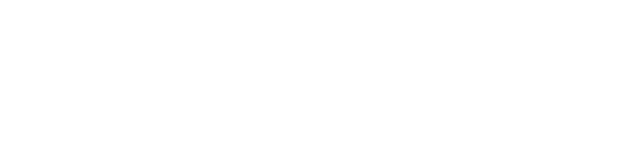
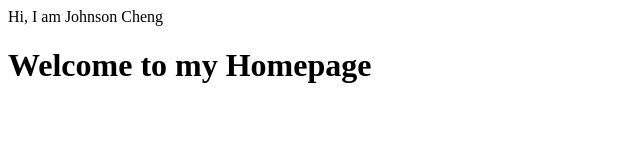
Before and after one commit to johnson890415/johnson0415.github.io, a plain HTML site: page index.html in a window 1280 px wide. Shown: the whole page, without its empty margins (0-640 px from the left). Drawn offline with Linux system fonts and the light colour scheme.

Commit message:
Update index.html

```diff
--- a/index.html
+++ b/index.html
@@ -2,3 +2,9 @@
   <head>
   <title> Hsiang Cheng's Homepage</title>
   </head>
+
+  <body>
+  Hi, I am Johnson Cheng
+  <h1> Welcome to my Homepage </h1>
+  </body>
+</html>
```
